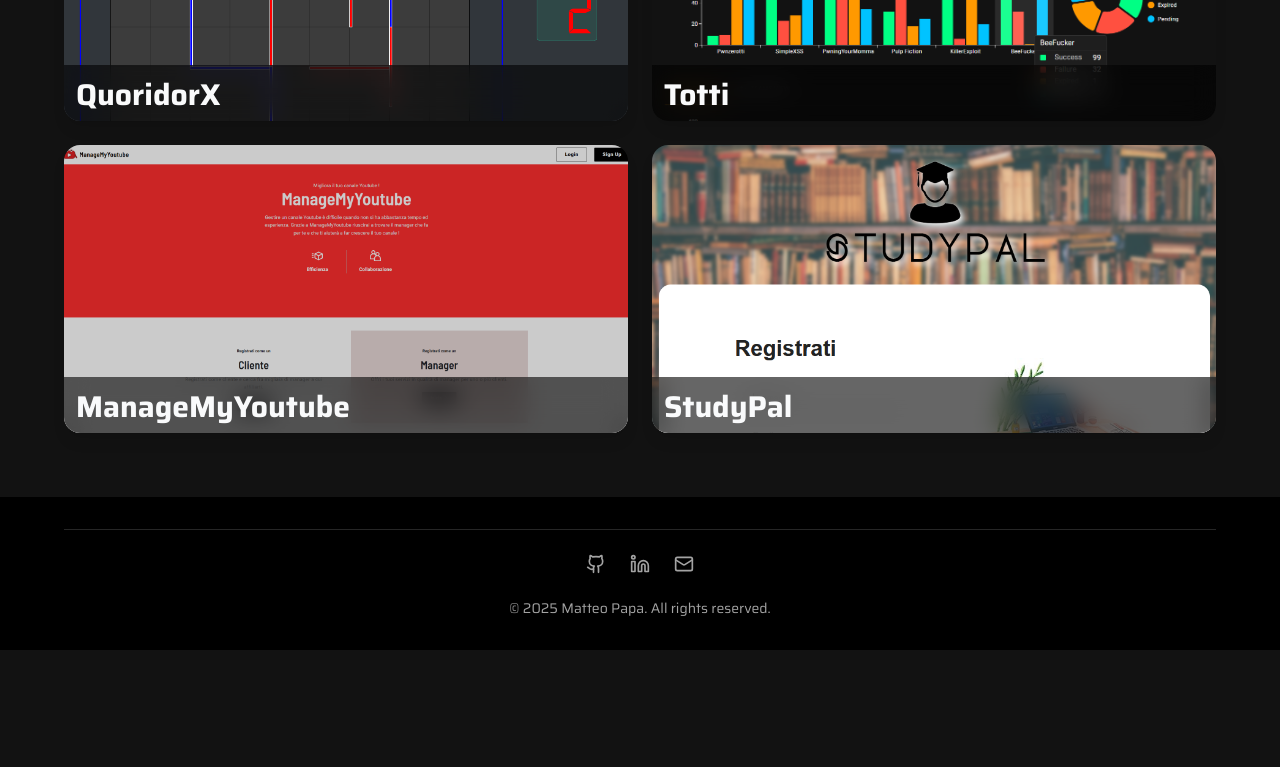
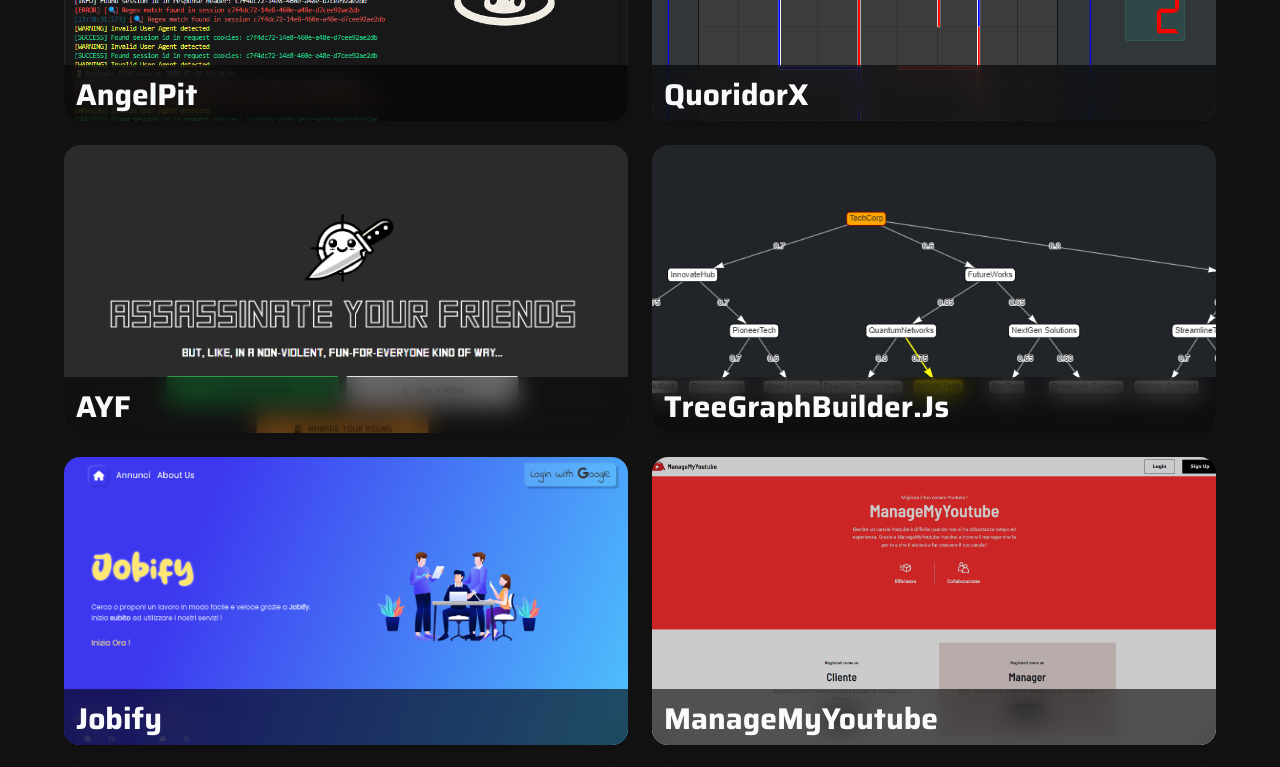
Before and after one commit to MatteoPapa/matteopapa.github.io, a Next.js app: page /projects in a window 1280 px wide. Shown: the part 920-1687 px from the top of the page. Before the commit the page ends 1570 px from the top, so only its background shows below. Built offline with nearby package versions, Linux system fonts and the light colour scheme.

Commit message:
Added Some Projects

```diff
--- a/app/projects/page.tsx
+++ b/app/projects/page.tsx
@@ -25,6 +25,21 @@ const projects = [
             "SSH",
             "Git",
             "YAML",
+        ],
+    },
+    {
+        title: "Totti",
+        description:
+            "A high-performance flag submission UI for attack-defense CTFs, built with React, Vite.js, and ECharts to visualize real-time exploit and team performance.",
+        imageUrl: "/img/projects/totti.png",
+        githubUrl: "https://github.com/TheRomanXpl0it/TOTTI-2",
+        skills: [
+            "React",
+            "Vite.js",
+            "Material UI",
+            "ECharts",
+            "X-Charts",
+            "Docker",
         ],
     },
     {
@@ -61,18 +76,56 @@ const projects = [
         ],
     },
     {
-        title: "Totti",
+        title: "AYF",
         description:
-            "A high-performance flag submission UI for attack-defense CTFs, built with React, Vite.js, and ECharts to visualize real-time exploit and team performance.",
-        imageUrl: "/img/projects/totti.png",
-        githubUrl: "https://github.com/TheRomanXpl0it/TOTTI-2",
+            "A real-time multiplayer party game where players eliminate each other through stealth-based tasks. Built with a React frontend, Node.js backend, and enhanced with WebSockets, MongoDB, Firebase, and Cloudinary for live interactions, media, and authentication.",
+        imageUrl: "/img/projects/assassin.png",
+        githubUrl: "https://github.com/MatteoPapa/AssassinateYourFriends",
         skills: [
             "React",
-            "Vite.js",
-            "Material UI",
-            "ECharts",
-            "X-Charts",
+            "Node.js",
+            "Express",
+            "WebSockets",
+            "MongoDB",
+            "Firebase",
+            "Cloudinary",
+            "JWT",
+        ],
+    },
+    {
+        title: "TreeGraphBuilder.Js",
+        description:
+            "An interactive JavaScript tool for building hierarchical trees from CSV data, featuring real-time layout customization, CSV parsing with PapaParse, and dynamic graph rendering via vis.js.",
+        imageUrl: "/img/projects/treegraph.png",
+        githubUrl: "https://github.com/MatteoPapa/TreeGraphBuilder.Js",
+        skills: [
+            "JavaScript",
+            "HTML",
+            "CSS",
+            "PapaParse",
+            "vis.js",
+            "CSV Parsing",
+            "Data Visualization",
+            "UI Design",
+        ],
+    },
+    {
+        title: "Jobify",
+        description:
+            "A Node.js web app that connects employers and job seekers with job listings, real-time chat via RabbitMQ, and Google OAuth-based authentication. Includes Dockerized services and Google API integration for resumes and interview scheduling.",
+        imageUrl: "/img/projects/jobify.png",
+        githubUrl: "https://github.com/matteo-cutroni/progettordc",
+        skills: [
+            "Node.js",
+            "Express",
+            "Google OAuth",
+            "Passport.js",
             "Docker",
+            "RabbitMQ",
+            "Mocha",
+            "Google Drive API",
+            "Google Calendar API",
+            "EJS",
         ],
     },
     {
```
Also changed, not shown: public/img/projects/jobify.png (added), public/img/projects/treegraph.png (added).
